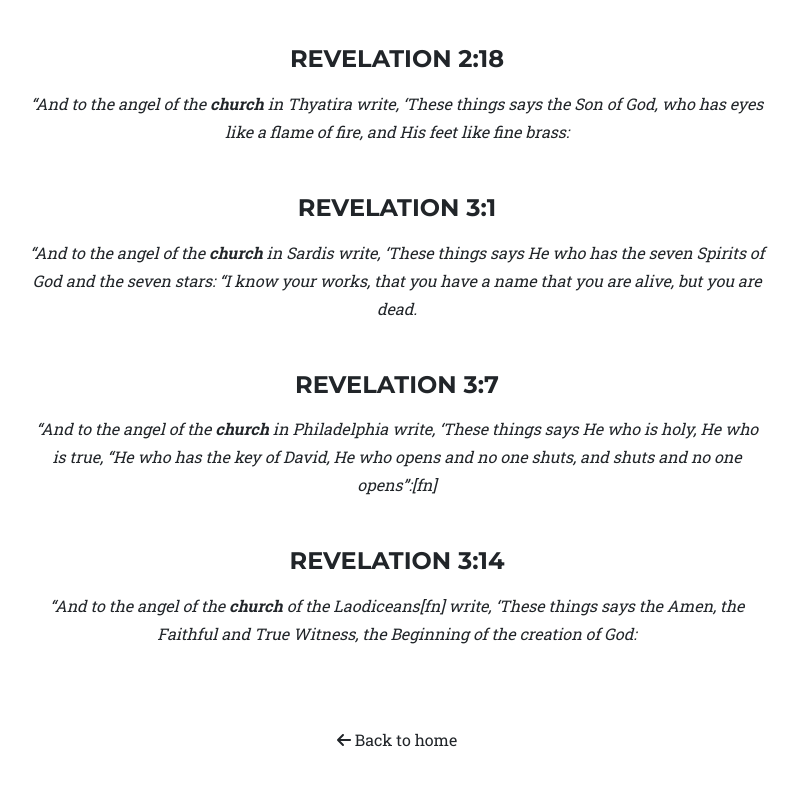
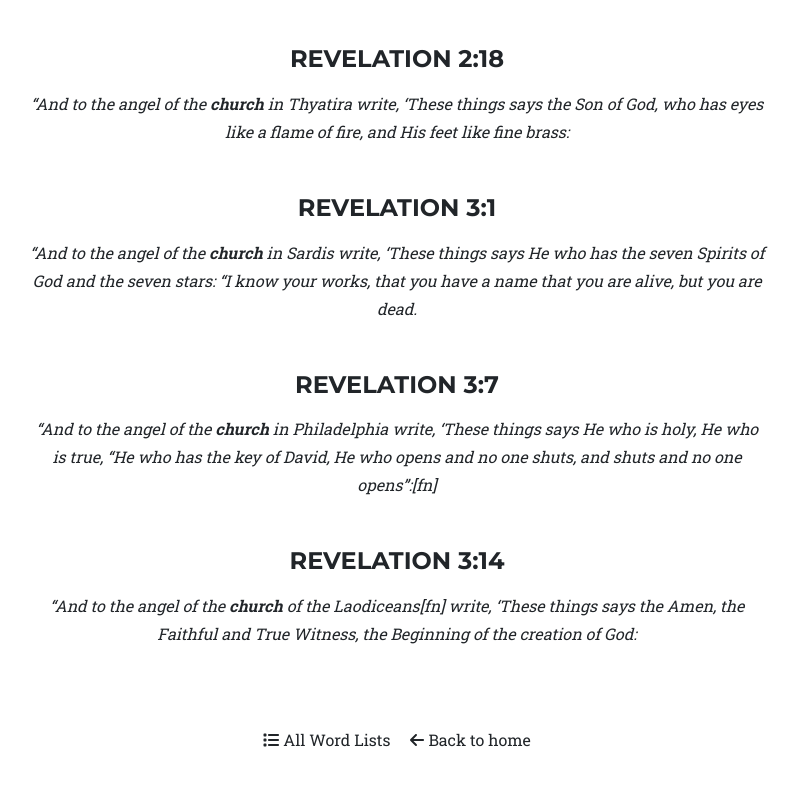
Before and after one commit to jr-nv/website, a plain HTML site: page wordlists/church.html in a window 1280 px wide. Shown: the part 10792-11578 px from the top of the page, without its empty margins (243-1042 px from the left). Drawn offline with nearby package versions, Linux system fonts and the light colour scheme.

Commit message:
Add All Word Lists navigation link to verse pages

```diff
--- a/wordlists/church.html
+++ b/wordlists/church.html
@@ -484,7 +484,8 @@
                             <p class="verse-text">“And to the angel of the <strong>church</strong> of the Laodiceans[fn] write, ‘These things says the Amen, the Faithful and True Witness, the Beginning of the creation of God:</p>
                         </div>
 
-                        <a class="back-link" href="../index.html"><i class="fas fa-arrow-left me-1"></i>Back to home</a>
+                        <a class="back-link" href="index.html"><i class="fas fa-list me-1"></i>All Word Lists</a>
+                        <a class="back-link ms-3" href="../index.html"><i class="fas fa-arrow-left me-1"></i>Back to home</a>
                     </article>
                 </div>
             </div>
```
Also changed, not shown: wordlists/faith.html (+2 -1 lines), wordlists/grace.html (+2 -1 lines), wordlists/healing.html (+2 -1 lines), wordlists/love.html (+2 -1 lines), wordlists/one-another.html (+2 -1 lines), wordlists/salvation.html (+2 -1 lines), wordlists/sing.html (+2 -1 lines), wordlists/worship.html (+2 -1 lines).
